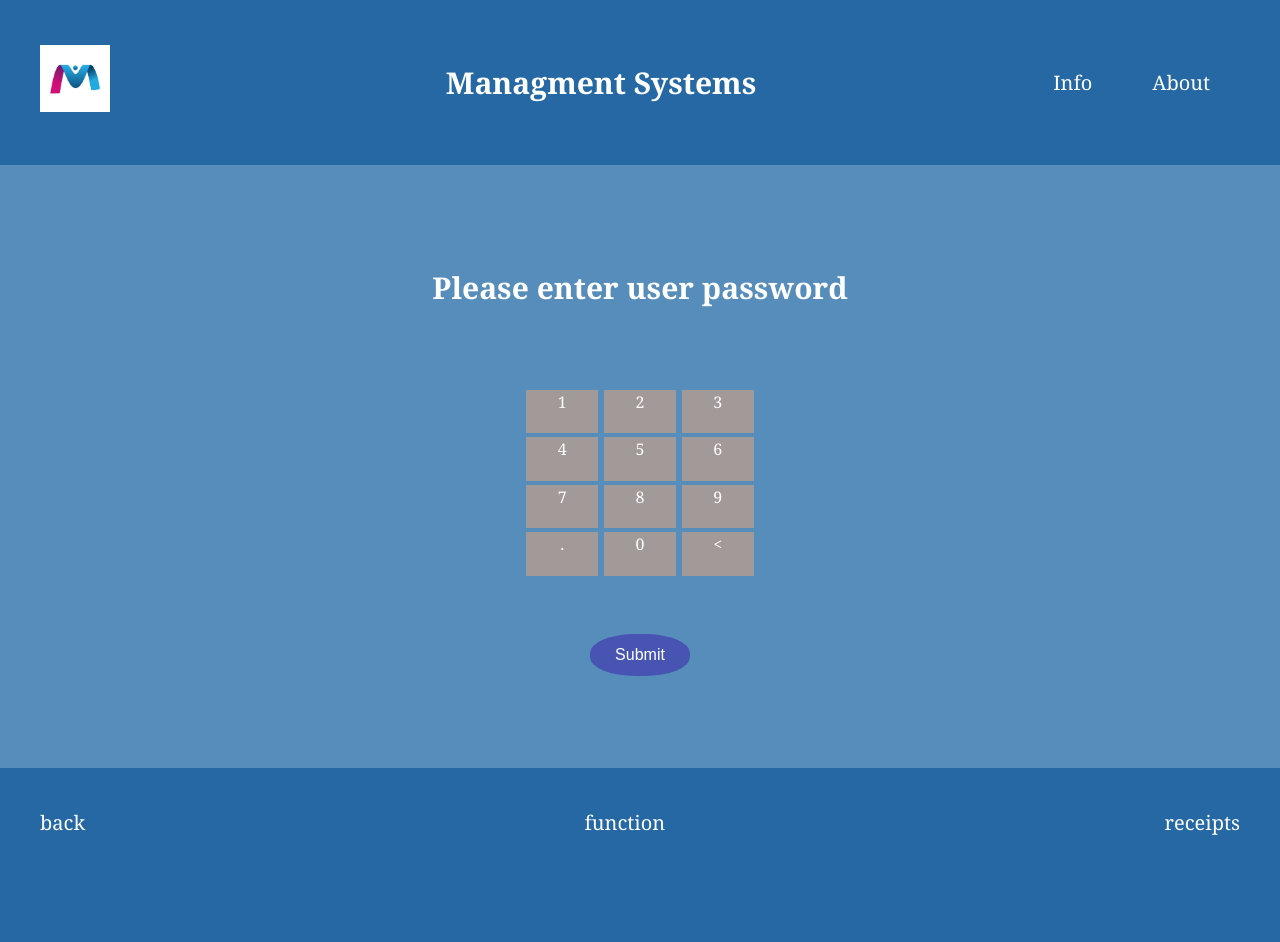
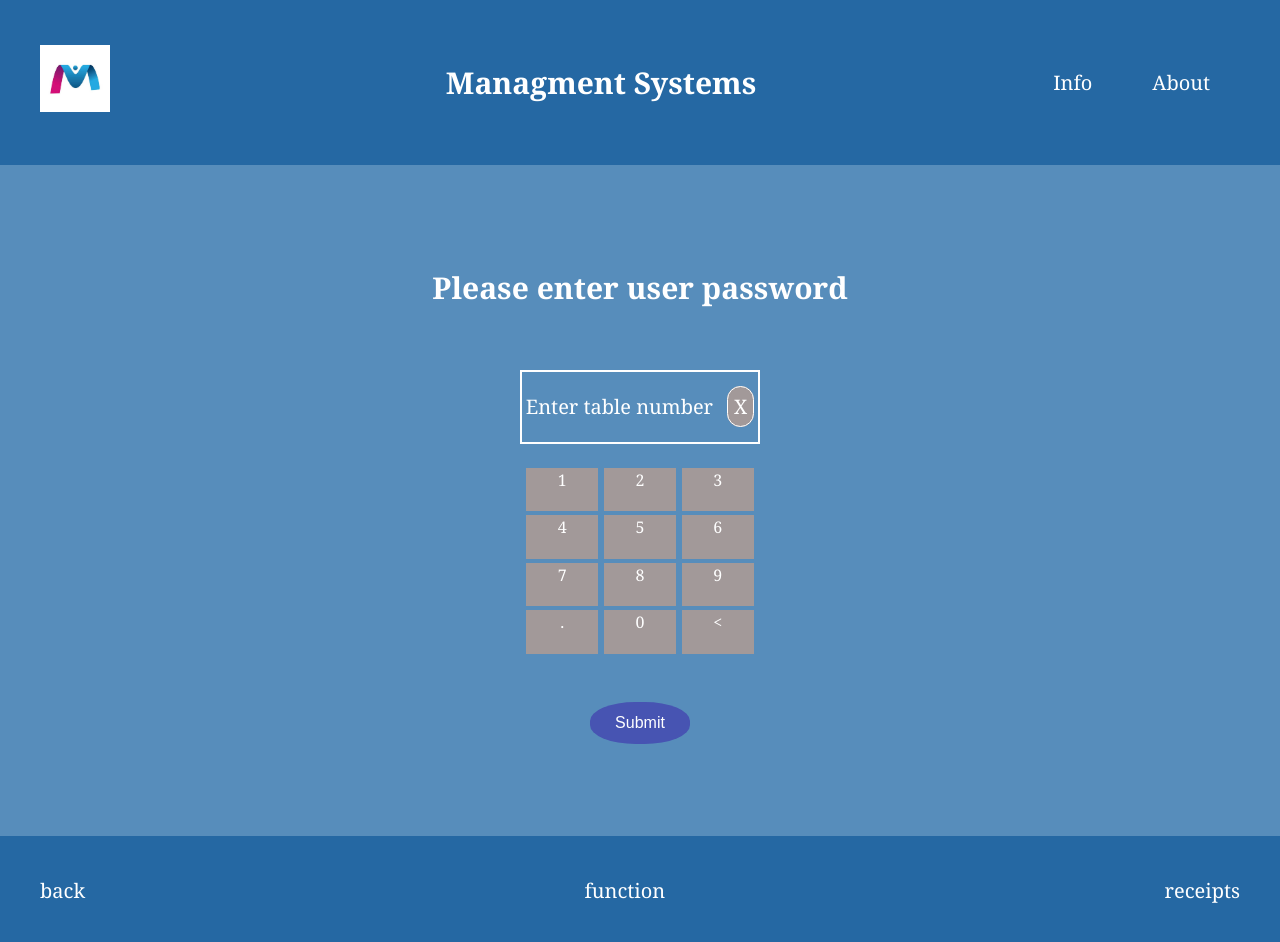
Before and after one commit to lsvelikov/TillApp, an Angular app: page /login in a window 1280 px wide. Shown: the top 942 px of the page. Before the commit the page ends 878 px from the top, so only its background shows below. Built offline with nearby package versions, Linux system fonts and the light colour scheme.

Commit message:
fixing the login component

```diff
--- a/src/app/login/login.component.css
+++ b/src/app/login/login.component.css
@@ -1,13 +1,15 @@
+.login-main {
+    display: flex;
+    flex-direction: column;
+    text-align: center;
+    align-items: center;
+}
+
 h2 {
-    text-align: center;
     margin: 2em 0;
 }
 
 #input {
-    display: flex;
-    flex-direction: column;
-    text-align: center;
-    align-items: center;
     gap: 0.5em;
 }
 
@@ -15,5 +17,27 @@ h2 {
     width: 14em;
     border-radius: 2em;
     background-color: #3ab39d;
+}
+
+.login-table {
+    border: 2px solid white;
     text-align: center;
+
 }
+
+.login-table p {
+    min-width: 11.8em;
+}
+
+.login-table span {
+    border: 1px solid white;
+    border-radius: 2em;
+    background: rgb(162, 153, 153);
+    margin-left: 0.7em;
+    padding: 0.3em;
+}
+
+.login-table span button {
+    color: white;
+    all: unset;
+}
--- a/src/app/login/login.component.html
+++ b/src/app/login/login.component.html
@@ -1,11 +1,14 @@
+<div class="login-main">
     <h2>Please enter user password</h2>
+    <div class="login-table">
+        <p>{{ text() }}<span>
+                <button type="reset" (click)="onClear()">X</button>
+            </span></p>
+    </div>
     <form (ngSubmit)="onSubmit()">
         <p id="input">
-
-
             <app-number-input></app-number-input>
-        <!-- <label for="password">Password</label>
-        <input type="text" id="password" name="password" [(ngModel)]="enteredPassword"> -->
             <app-button title="Submit"></app-button>
         </p>
     </form>
+</div>
--- a/src/app/login/login.component.ts
+++ b/src/app/login/login.component.ts
@@ -14,6 +14,7 @@ import { NumberInputComponent } from "../number-input/number-input.component";
 export class LoginComponent {
   passwordId = signal('7070');
   enteredPassword = signal('');
+  text = signal<string>('Enter table number');
   login = false;
   private router = inject(Router);
 
@@ -31,4 +32,8 @@ export class LoginComponent {
       }, 1500);
     }
   }
+
+  onClear() {
+
+  }
 }
```
Lines whose indentation alone changed are shown as unchanged.
